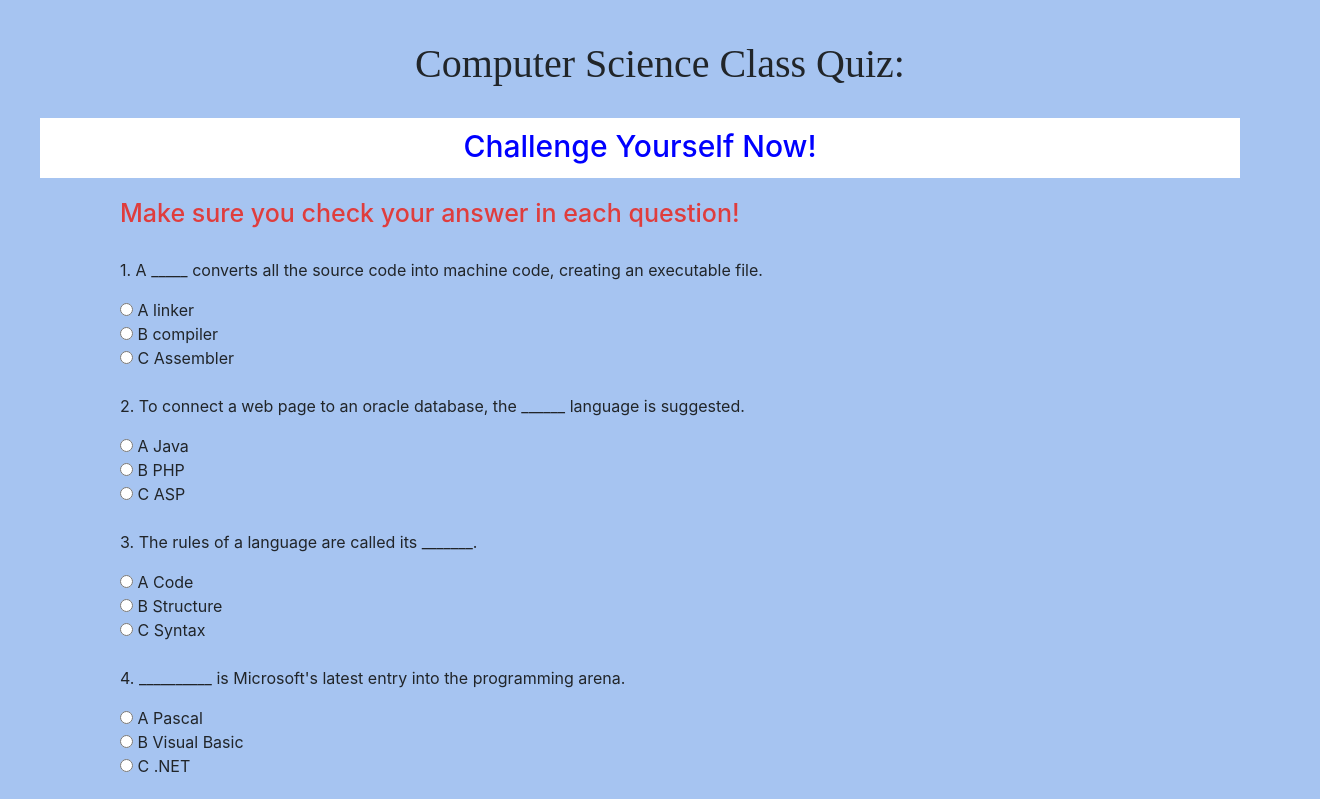
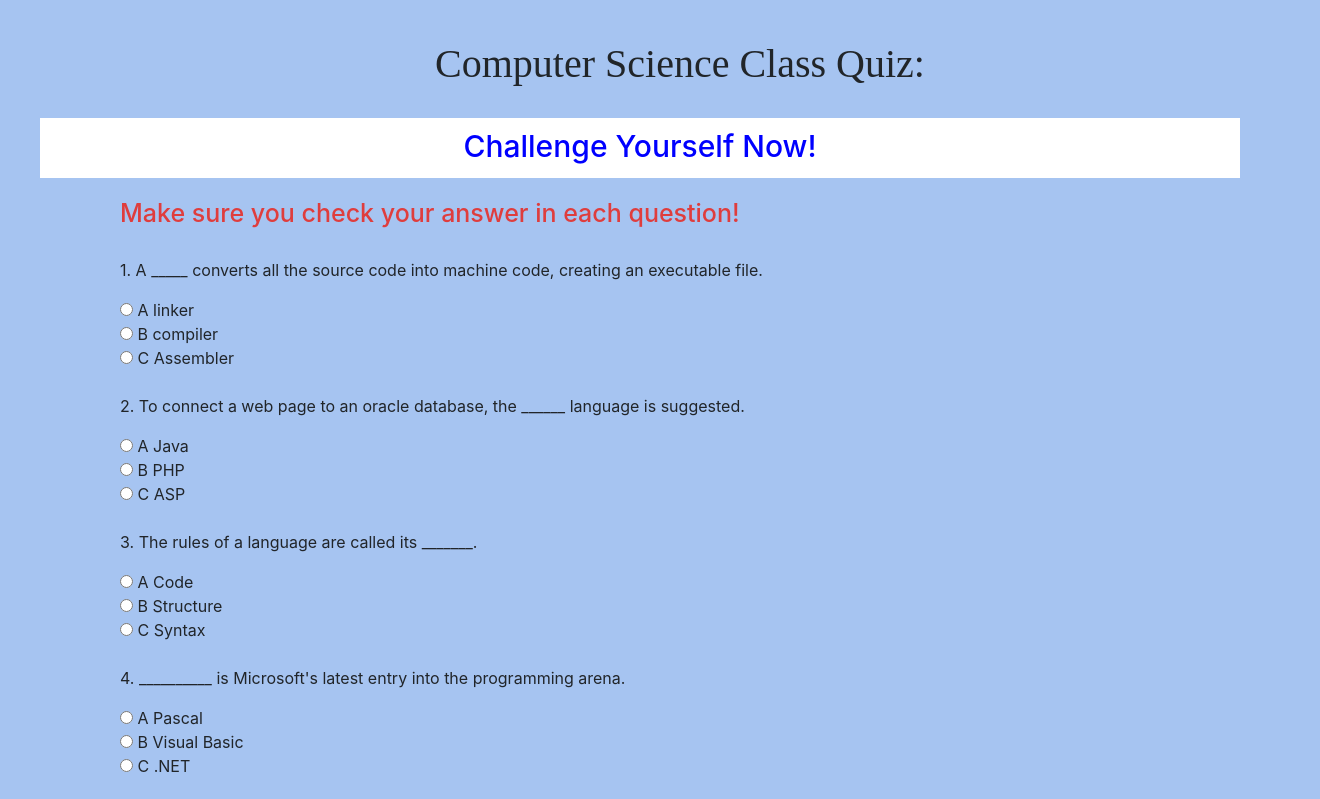
Before and after one commit to 100jared/quizform, a plain HTML site: page index.html in a window 1280 px wide. Shown: the top 799 px of the page, 1320 px wide, since content can reach past the window. Drawn offline with nearby package versions, Linux system fonts and the light colour scheme.

Commit message:
st: make the web responsive for desktop with body 100%

```diff
--- a/index.css
+++ b/index.css
@@ -66,3 +66,9 @@ h3{
     margin-top: 30px;
 }
 }
+@media only screen and (min-width: 768px) {
+    /* For desktop: */
+    body{
+        width: 100%;
+    }
+}
```
